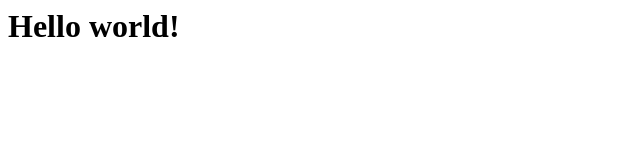
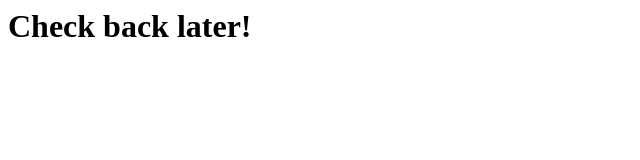
Before and after one commit to kanjiowl/kanjiowl.github.io, a plain HTML site: page index.html in a window 1280 px wide. Shown: the whole page, without its empty margins (0-640 px from the left). Drawn offline with Linux system fonts and the light colour scheme.

Commit message:
Update index.html

```diff
--- a/index.html
+++ b/index.html
@@ -1 +1 @@
-<h1> Hello world! </h1>
+<h1> Check back later! </h1>
```
